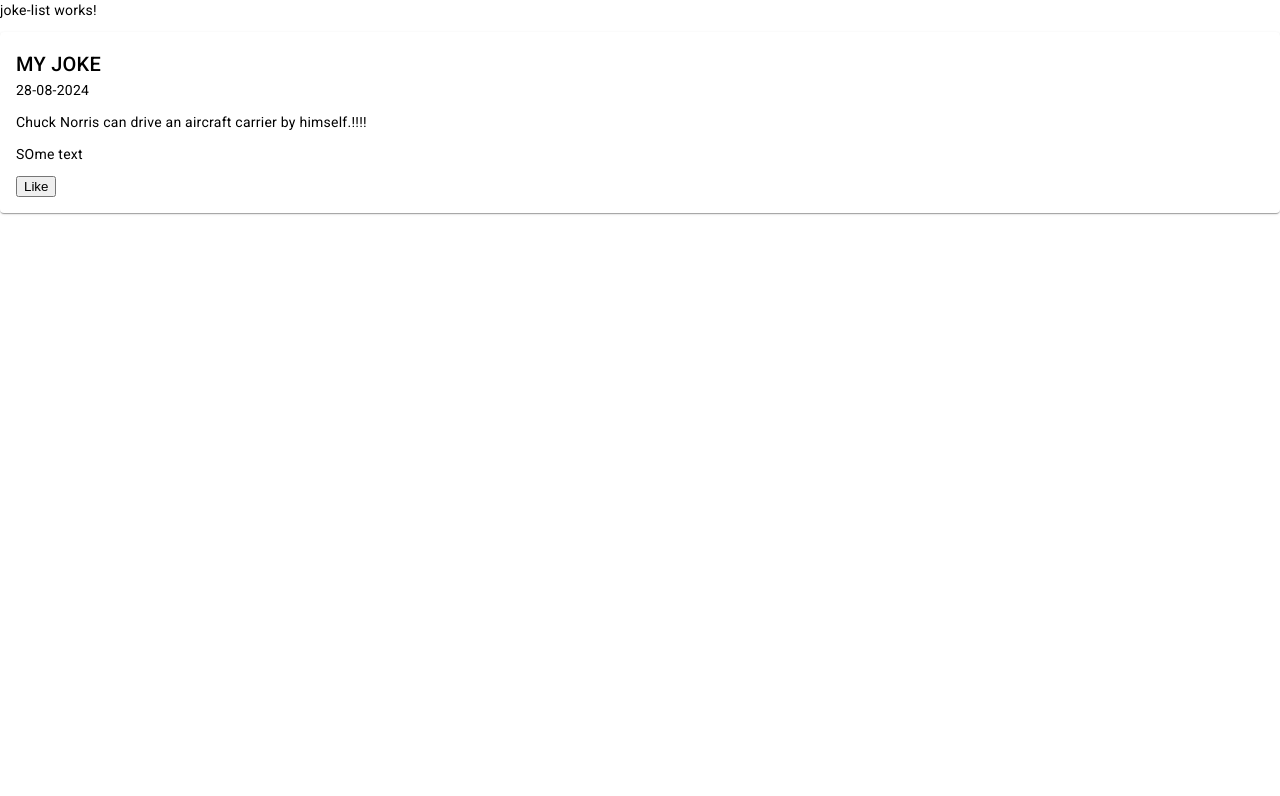
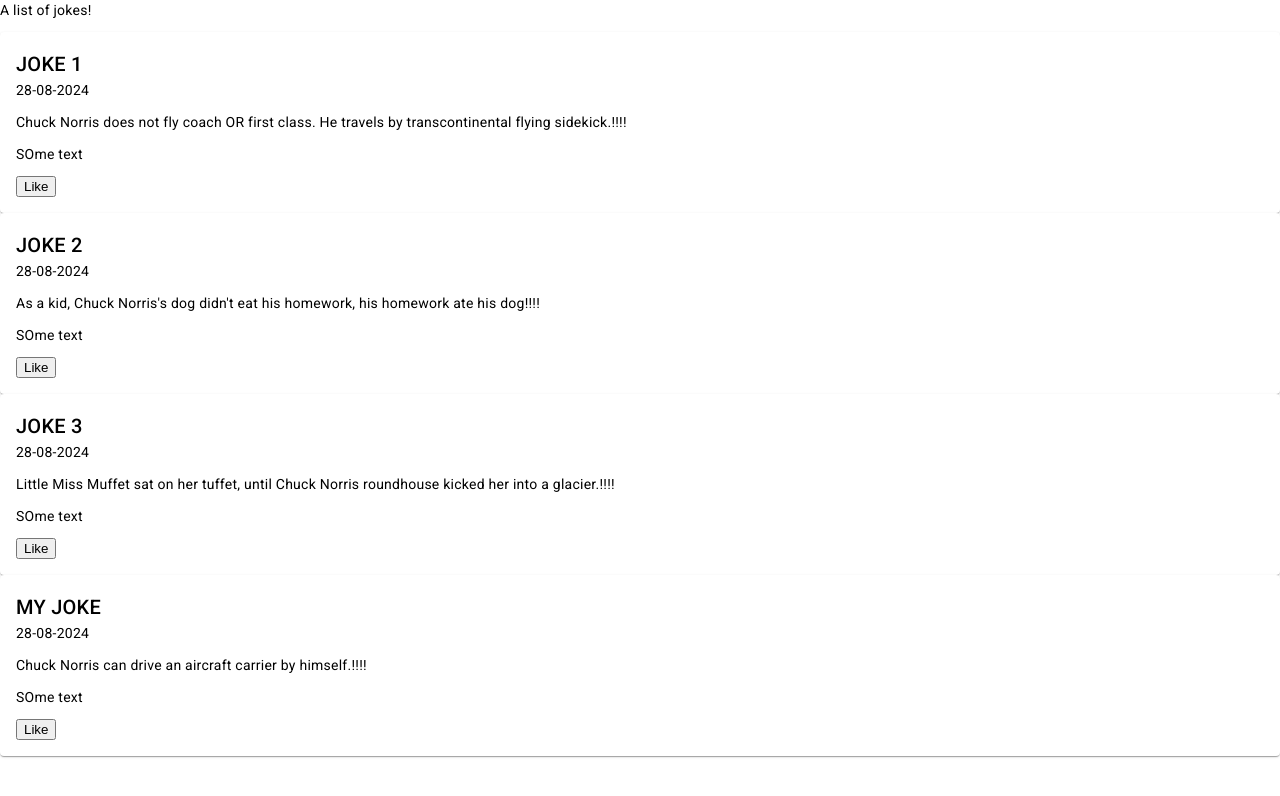
Before and after one commit to buj99-centric/angular-training-28-08-2024, an Angular app: page / in a window 1280 px wide. Shown: the top 796 px of the page. Built offline with nearby package versions, Linux system fonts and the light colour scheme.

Commit message:
Add ng for usage.

```diff
--- a/src/app/joke-details/joke-details.module.ts
+++ b/src/app/joke-details/joke-details.module.ts
@@ -16,7 +16,8 @@ import { JokeDetailsComponent } from './joke-details.component';
     SuffixPipe
   ],
   exports: [
-    JokeDetailsComponent
+    JokeDetailsComponent,
+    JokeCardComponent
   ]
 })
 export class JokeDetailsModule { }
--- a/src/app/joke-list/joke-list.component.html
+++ b/src/app/joke-list/joke-list.component.html
@@ -1 +1,5 @@
-<p *ngIf="true">joke-list works!</p>
+<p *ngIf="true">A list of jokes!</p>
+
+<app-joke-card *ngFor="let joke of jokes"
+               [joke]="joke">
+</app-joke-card>
--- a/src/app/joke-list/joke-list.component.ts
+++ b/src/app/joke-list/joke-list.component.ts
@@ -1,13 +1,27 @@
 import { CommonModule } from '@angular/common';
 import { Component } from '@angular/core';
+import { Joke } from '../joke-details/models/joke.model';
+import { JokeDetailsModule } from "../joke-details/joke-details.module";
 
 @Component({
   selector: 'app-joke-list',
   standalone: true,
-  imports: [CommonModule],
+  imports: [CommonModule, JokeDetailsModule],
   templateUrl: './joke-list.component.html',
   styleUrl: './joke-list.component.scss'
 })
 export class JokeListComponent {
+  jokes: Joke[] | undefined;
 
+  constructor() {
+    this.initilizeJokes();
+  }
+
+  initilizeJokes() {
+    this.jokes = [
+      { title: 'Joke 1', content: 'Chuck Norris does not fly coach OR first class. He travels by transcontinental flying sidekick.', date: new Date()} as Joke,
+      { title: 'Joke 2', content: 'As a kid, Chuck Norris\'s dog didn\'t eat his homework, his homework ate his dog', date: new Date()} as Joke,
+      { title: 'Joke 3', content: 'Little Miss Muffet sat on her tuffet, until Chuck Norris roundhouse kicked her into a glacier.', date: new Date()} as Joke,
+    ];
+  }
 }
```
